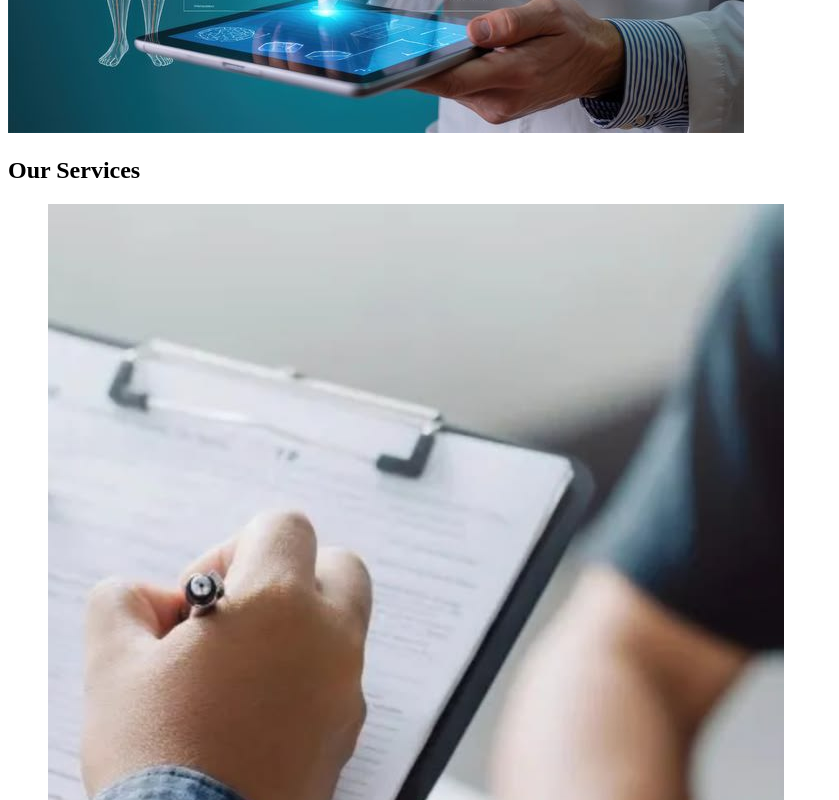
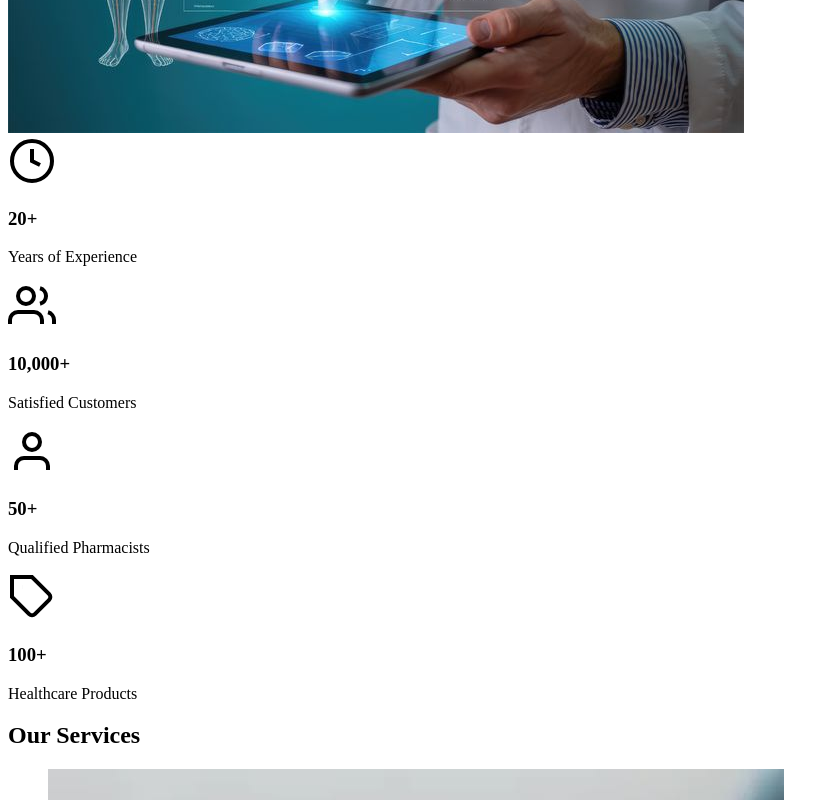
Before and after one commit to Godswillomuka/medical-landing-page, a plain HTML site: page index.html in a window 1280 px wide. Shown: the part 560-1360 px from the top of the page, without its empty margins (0-839 px from the left). Drawn offline with Linux system fonts and the light colour scheme; files whose address does not match are found by name.

Commit message:
Add stats section with SVG icons, fix navigation structure, and replace alt attribute with class on logo.

```diff
--- a/index.html
+++ b/index.html
@@ -8,7 +8,7 @@
 <body>
     <header>
         <nav>
-            <li><a href="#home" alt="logo">MediCare Chemist</a></li>
+            <a href="#home" class="logo">MediCare Chemist</a>
             <ul>
                 <li><a href="#home">Home</a></li>
                 <li><a href="#services">Services</a></li>
@@ -23,6 +23,44 @@
         <h1>Quality Healthcare and Pharmacy Services</h1>
         <p>MediCare Chemist is dedicated to providing quality healthcare products and trusted pharmacy services. We offer prescription medicines, over-the-counter treatments, health consultations, and professional support to help individuals and families maintain their well-being.</p>
         <img src="../health.png" alt="Healthcare image">
+    </section>
+
+    <!-- stats section -->
+    <section id="stats">
+        <div class="stat">
+            <svg width="48" height="48" viewBox="0 0 24 24" fill="none" stroke="currentColor" stroke-width="2">
+                <circle cx="12" cy="12" r="10"></circle>
+                <path d="M12 6v6l4 2"></path>
+            </svg>
+            <h3>20+</h3>
+            <p>Years of Experience</p>
+        </div>
+        <div class="stat">
+            <svg width="48" height="48" viewBox="0 0 24 24" fill="none" stroke="currentColor" stroke-width="2">
+                <path d="M17 21v-2a4 4 0 0 0-4-4H5a4 4 0 0 0-4 4v2"></path>
+                <circle cx="9" cy="7" r="4"></circle>
+                <path d="M23 21v-2a4 4 0 0 0-3-3.87"></path>
+                <path d="M16 3.13a4 4 0 0 1 0 7.75"></path>
+            </svg>
+            <h3>10,000+</h3>
+            <p>Satisfied Customers</p>
+        </div>
+        <div class="stat">
+            <svg width="48" height="48" viewBox="0 0 24 24" fill="none" stroke="currentColor" stroke-width="2">
+                <path d="M20 21v-2a4 4 0 0 0-4-4H8a4 4 0 0 0-4 4v2"></path>
+                <circle cx="12" cy="7" r="4"></circle>
+            </svg>
+            <h3>50+</h3>
+            <p>Qualified Pharmacists</p>
+        </div>
+        <div class="stat">
+            <svg width="48" height="48" viewBox="0 0 24 24" fill="none" stroke="currentColor" stroke-width="2">
+                <path d="M20.59 13.41l-7.17 7.17a2 2 0 0 1-2.83 0L2 12V2h10l8.59 8.59a2 2 0 0 1 0 2.82z"></path>
+                <line x1="7" y1="7" x2="7.01" y2="7"></line>
+            </svg>
+            <h3>100+</h3>
+            <p>Healthcare Products</p>
+        </div>
     </section>
 
     <!-- services section -->
```
